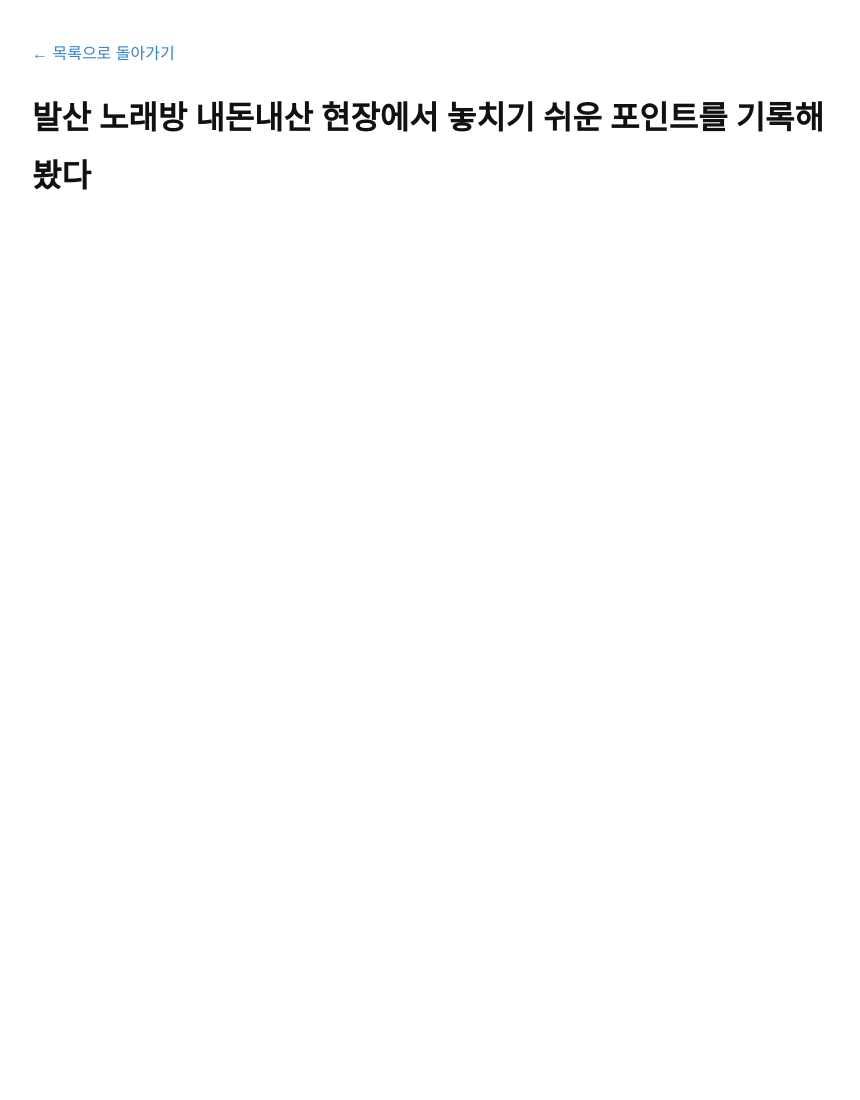
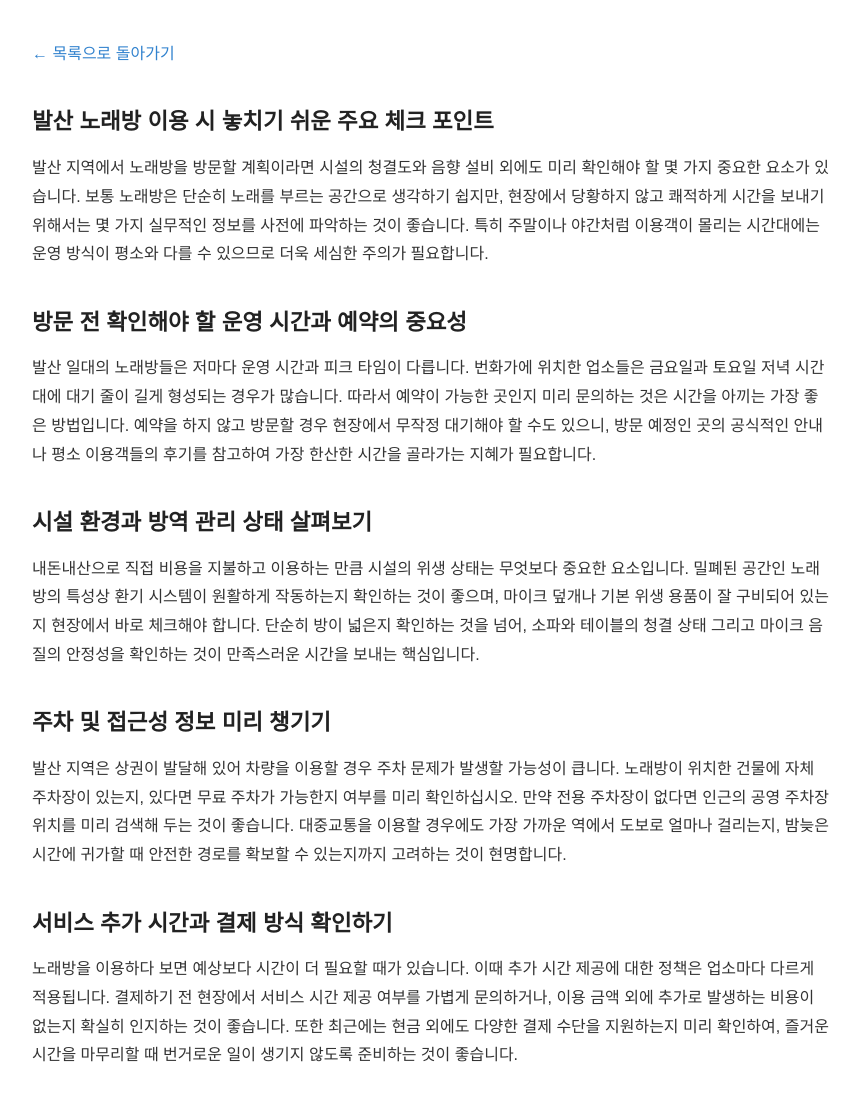
Before and after one commit to cosmos0111-cmyk/bp-t3b05-bs-kb-real, a plain HTML site: page posts/field_note-001-1d1i0ue.html in a window 1280 px wide. Shown: the whole page, without its empty margins (208-1068 px from the left). Before the commit the page ends 800 px from the top, so only its background shows below. Drawn offline with Linux system fonts and the light colour scheme.

Commit message:
fix: 프롬프트 유출·한자 조각·반복 파손 제거 (2 files)

```diff
--- a/posts/field_note-001-1d1i0ue.html
+++ b/posts/field_note-001-1d1i0ue.html
@@ -22,9 +22,20 @@
     <a href="../index.html">← 목록으로 돌아가기</a>
   </header>
   <main>
-    <h1>발산 노래방 내돈내산 현장에서 놓치기 쉬운 포인트를 기록해봤다</h1>
-    <article>
+<h2>발산 노래방 이용 시 놓치기 쉬운 주요 체크 포인트</h2>
+<p>발산 지역에서 노래방을 방문할 계획이라면 시설의 청결도와 음향 설비 외에도 미리 확인해야 할 몇 가지 중요한 요소가 있습니다. 보통 노래방은 단순히 노래를 부르는 공간으로 생각하기 쉽지만, 현장에서 당황하지 않고 쾌적하게 시간을 보내기 위해서는 몇 가지 실무적인 정보를 사전에 파악하는 것이 좋습니다. 특히 주말이나 야간처럼 이용객이 몰리는 시간대에는 운영 방식이 평소와 다를 수 있으므로 더욱 세심한 주의가 필요합니다.</p>
 
+<h2>방문 전 확인해야 할 운영 시간과 예약의 중요성</h2>
+<p>발산 일대의 노래방들은 저마다 운영 시간과 피크 타임이 다릅니다. 번화가에 위치한 업소들은 금요일과 토요일 저녁 시간대에 대기 줄이 길게 형성되는 경우가 많습니다. 따라서 예약이 가능한 곳인지 미리 문의하는 것은 시간을 아끼는 가장 좋은 방법입니다. 예약을 하지 않고 방문할 경우 현장에서 무작정 대기해야 할 수도 있으니, 방문 예정인 곳의 공식적인 안내나 평소 이용객들의 후기를 참고하여 가장 한산한 시간을 골라가는 지혜가 필요합니다.</p>
+
+<h2>시설 환경과 방역 관리 상태 살펴보기</h2>
+<p>내돈내산으로 직접 비용을 지불하고 이용하는 만큼 시설의 위생 상태는 무엇보다 중요한 요소입니다. 밀폐된 공간인 노래방의 특성상 환기 시스템이 원활하게 작동하는지 확인하는 것이 좋으며, 마이크 덮개나 기본 위생 용품이 잘 구비되어 있는지 현장에서 바로 체크해야 합니다. 단순히 방이 넓은지 확인하는 것을 넘어, 소파와 테이블의 청결 상태 그리고 마이크 음질의 안정성을 확인하는 것이 만족스러운 시간을 보내는 핵심입니다.</p>
+
+<h2>주차 및 접근성 정보 미리 챙기기</h2>
+<p>발산 지역은 상권이 발달해 있어 차량을 이용할 경우 주차 문제가 발생할 가능성이 큽니다. 노래방이 위치한 건물에 자체 주차장이 있는지, 있다면 무료 주차가 가능한지 여부를 미리 확인하십시오. 만약 전용 주차장이 없다면 인근의 공영 주차장 위치를 미리 검색해 두는 것이 좋습니다. 대중교통을 이용할 경우에도 가장 가까운 역에서 도보로 얼마나 걸리는지, 밤늦은 시간에 귀가할 때 안전한 경로를 확보할 수 있는지까지 고려하는 것이 현명합니다.</p>
+
+<h2>서비스 추가 시간과 결제 방식 확인하기</h2>
+<p>노래방을 이용하다 보면 예상보다 시간이 더 필요할 때가 있습니다. 이때 추가 시간 제공에 대한 정책은 업소마다 다르게 적용됩니다. 결제하기 전 현장에서 서비스 시간 제공 여부를 가볍게 문의하거나, 이용 금액 외에 추가로 발생하는 비용이 없는지 확실히 인지하는 것이 좋습니다. 또한 최근에는 현금 외에도 다양한 결제 수단을 지원하는지 미리 확인하여, 즐거운 시간을 마무리할 때 번거로운 일이 생기지 않도록 준비하는 것이 좋습니다.</p>
 </main>
 </body>
 </html>
```
Also changed, not shown: posts/interview-002-48vr2r.html (+6 -1 lines).
